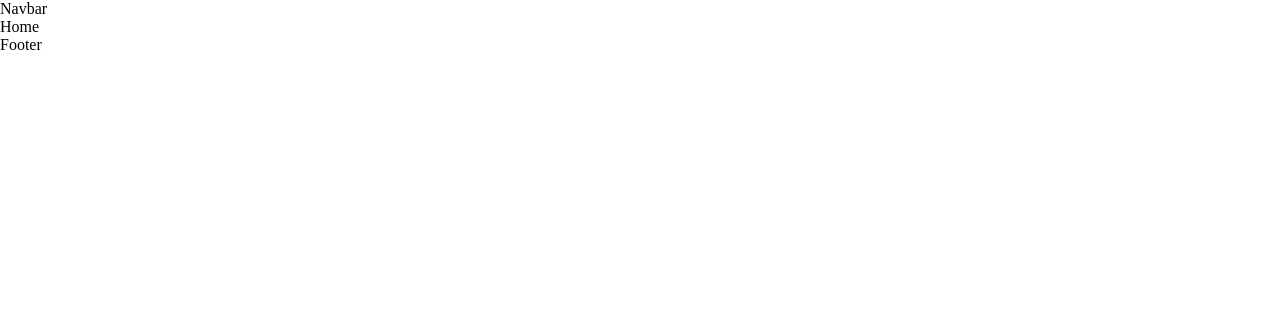
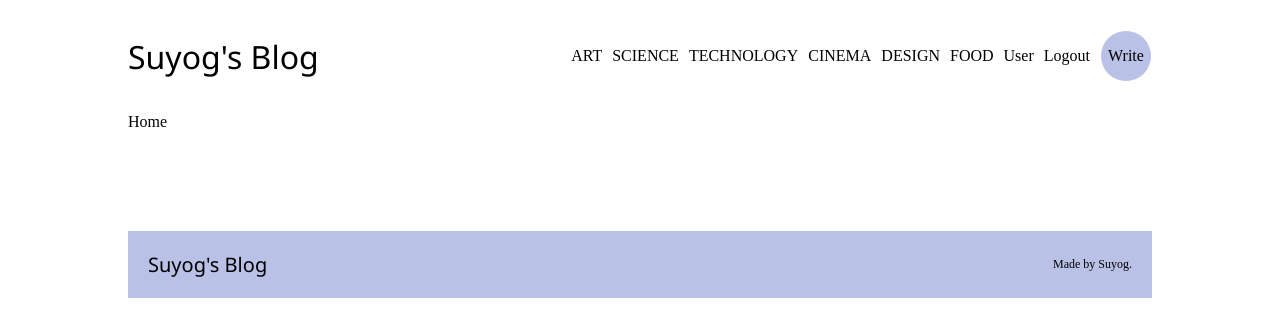
Before and after one commit to suyogbud/Blog, a React (Create React App) app in the folder client/: page / in a window 1280 px wide. Shown: the top 336 px of the page. Built offline with nearby package versions, Linux system fonts and the light colour scheme.

Commit message:
Made some basic nav and footer

```diff
--- a/client/src/components/Footer.jsx
+++ b/client/src/components/Footer.jsx
@@ -1,7 +1,12 @@
 import React from "react";
 
 const Footer = () => {
-  return <div>Footer</div>;
+  return (
+    <footer>
+      <div className="logo">Suyog's Blog</div>
+      <span>Made by Suyog.</span>
+    </footer>
+  );
 };
 
 export default Footer;
--- a/client/src/components/Navbar.jsx
+++ b/client/src/components/Navbar.jsx
@@ -1,7 +1,41 @@
 import React from "react";
+import { Link } from "react-router-dom";
 
 const Navbar = () => {
-  return <div>Navbar</div>;
+  return (
+    <div className="navbar">
+      <div className="container">
+        <div className="logo">Suyog's Blog</div>
+        <div className="links">
+          <Link className="link" to="/?cat=art">
+            <h6>ART</h6>
+          </Link>
+          <Link className="link" to="/?cat=science">
+            <h6>SCIENCE</h6>
+          </Link>
+          <Link className="link" to="/?cat=technology">
+            <h6>TECHNOLOGY</h6>
+          </Link>
+          <Link className="link" to="/?cat=cinema">
+            <h6>CINEMA</h6>
+          </Link>
+          <Link className="link" to="/?cat=design">
+            <h6>DESIGN</h6>
+          </Link>
+          <Link className="link" to="/?cat=food">
+            <h6>FOOD</h6>
+          </Link>
+          <span>User</span>
+          <span>Logout</span>
+          <span className="write">
+            <Link className="link" to={"/write"}>
+              Write
+            </Link>
+          </span>
+        </div>
+      </div>
+    </div>
+  );
 };
 
 export default Navbar;
--- a/client/src/style.scss
+++ b/client/src/style.scss
@@ -1,9 +1,17 @@
 $lightBlue: #b9c1e7;
+
 body {
   margin: 0;
   padding: 0;
   .App {
+    display: flex;
+    justify-content: center;
+    .link {
+      text-decoration: none;
+      color: inherit;
+    }
     .container {
+      width: 1024px;
       //Login and register
       .auth {
         display: flex;
@@ -52,6 +60,62 @@ body {
           }
         }
       }
+      .navbar {
+        .container {
+          display: flex;
+          align-items: center;
+          justify-content: space-between;
+          padding: 10px 0px;
+          .logo {
+            font-size: 2rem;
+            font-family: "Segoe UI", Tahoma, Geneva, Verdana, sans-serif;
+          }
+          .links {
+            display: flex;
+            align-items: center;
+            gap: 10px;
+
+            h6 {
+              font-size: 16px;
+              font-weight: 300;
+            }
+
+            span {
+              cursor: pointer;
+            }
+            .write {
+              background-color: $lightBlue;
+              width: 50px;
+              height: 50px;
+              border-radius: 50%;
+              display: flex;
+              align-items: center;
+              justify-content: center;
+              font-weight: 300;
+              border: 1px solid white;
+
+              &:hover {
+                color: teal;
+                background-color: white;
+                border: 1px solid teal;
+              }
+            }
+          }
+        }
+      }
+      footer {
+        margin-top: 100px;
+        padding: 20px;
+        background-color: $lightBlue;
+        display: flex;
+        align-items: center;
+        justify-content: space-between;
+        font-size: 12px;
+        .logo {
+          font-size: 20px;
+          font-family: "Segoe UI", Tahoma, Geneva, Verdana, sans-serif;
+        }
+      }
     }
   }
 }
```
